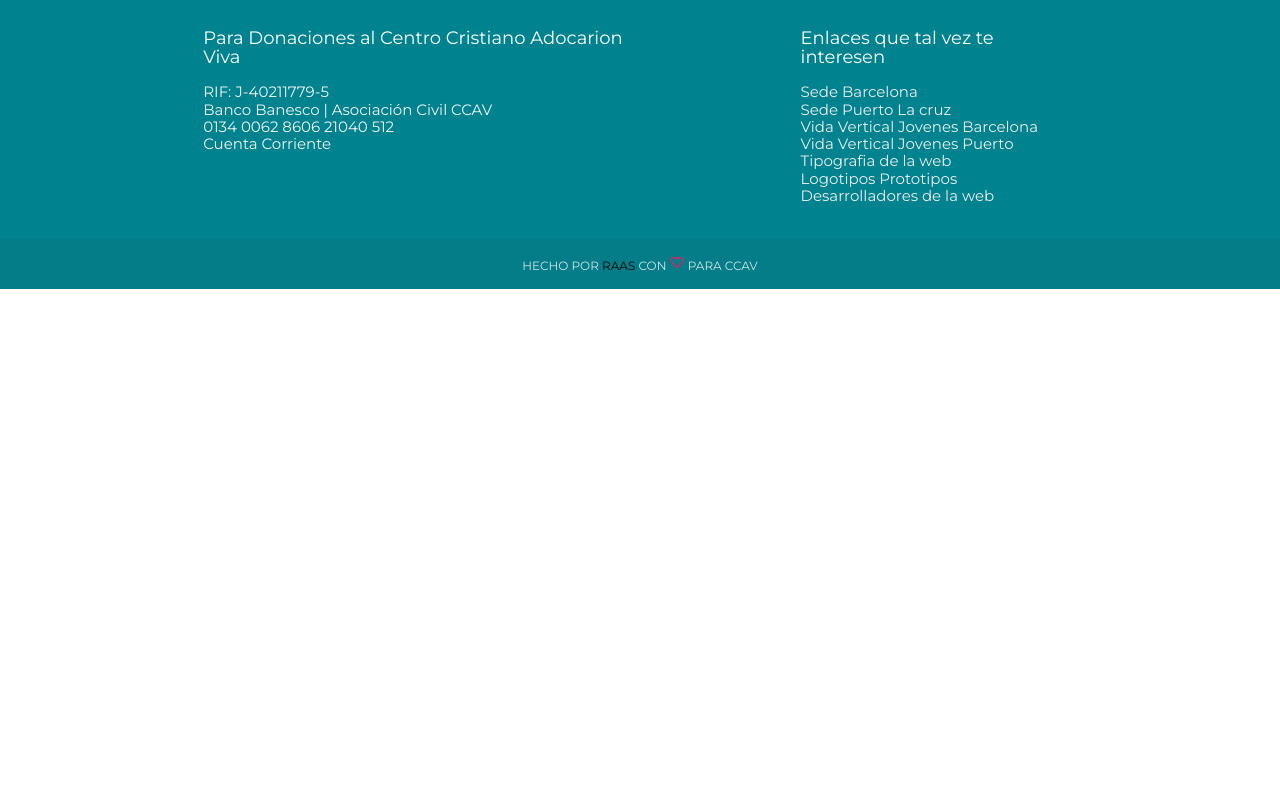
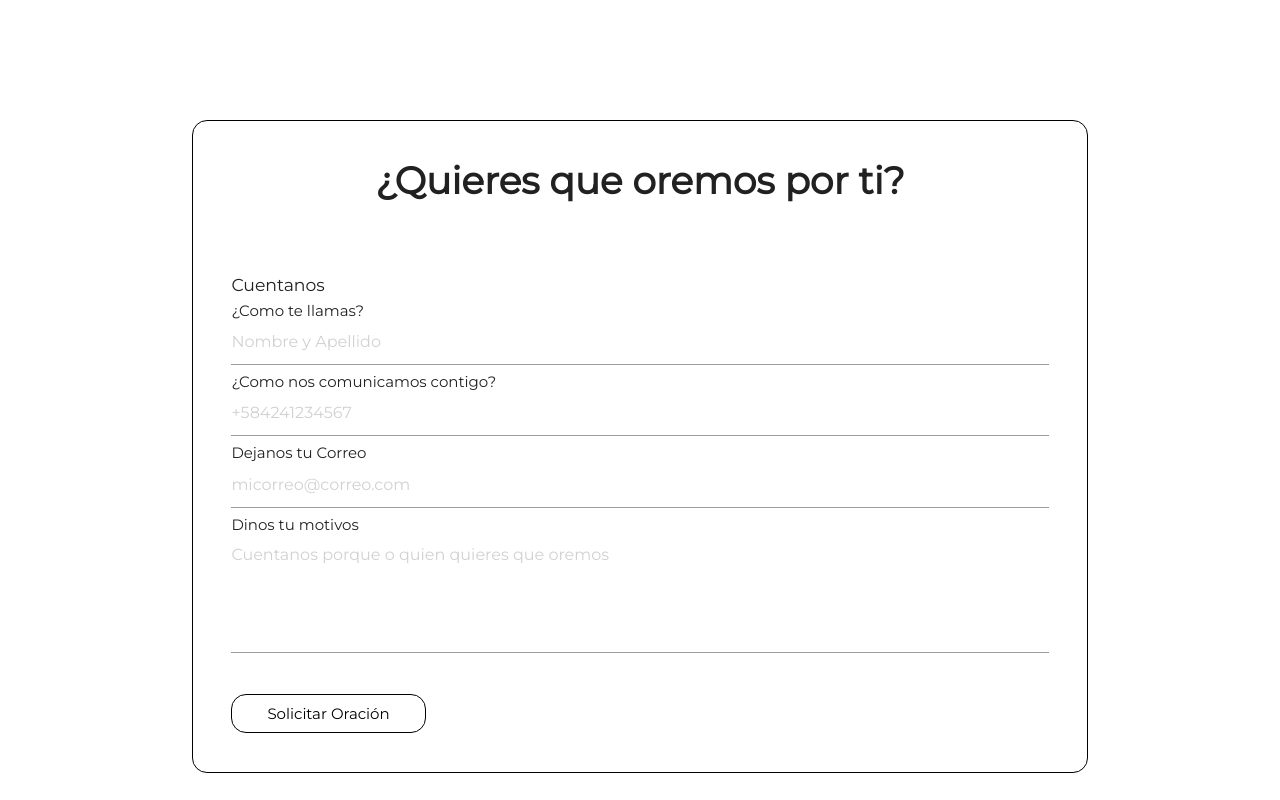
Before and after one commit to aceroraas/PWA-CCAV, a React (Create React App) app: page / in a window 1280 px wide. Shown: the part 1540-2340 px from the top of the page. Before the commit the page ends 1829 px from the top, so only its background shows below. Built offline with nearby package versions, Linux system fonts and the light colour scheme; no server answers; the database is empty.

Commit message:
finalizacion de area pastores y contacto de oracion en pagina principal, (solo diseño)

```diff
--- a/src/componentes/Banner.js
+++ b/src/componentes/Banner.js
@@ -38,7 +38,7 @@ function Banner(props) {
                     <h1>{banner.titulo}</h1>
                     {banner.btn === true && <Link className='btnBanner pulse' to={banner.btnruta}>{banner.btnTexto}</Link>}
                 </div>
-                <img src="https://images.unsplash.com/photo-1499084732479-de2c02d45fcc?ixlib=rb-1.2.1&ixid=eyJhcHBfaWQiOjEyMDd9&auto=format&fit=crop&w=1489&q=80" alt='foto banner' />
+                <img src={banner.img} alt='foto banner' />
             </div>
         </>
         );
--- /dev/null
+++ b/src/componentes/FormularioAyuda.js
@@ -0,0 +1,24 @@
+import React from 'react';
+import '../css/componentes/FormularioAyuda.css';
+
+function FormularioAyuda(props) {
+    return <>
+        <div className='Fondo'>
+            <div className='TarjetaFormulario'>
+                <h2>¿Quieres que oremos por ti?</h2>
+                <h6>Cuentanos</h6>
+                <span>¿Como te llamas?</span>
+                <input id='nombreFormulario' type='text' placeholder='Nombre y Apellido' />
+                <span>¿Como nos comunicamos contigo?</span>
+                <input id='numeroDeTelefono' type='tel' placeholder='+584241234567'/>
+                <span>Dejanos tu Correo</span>
+                <input id='email' type='email' placeholder='micorreo@correo.com'/>
+                <span>Dinos tu motivos</span>
+                <textarea id='motivo' class="materialize-textarea" placeholder='Cuentanos porque o quien quieres que oremos'/>
+                <button id='btnMotivoOracion'>Solicitar Oración</button>
+            </div>
+        </div>
+    </>
+}
+
+export default FormularioAyuda;
--- a/src/componentes/Navbar.js
+++ b/src/componentes/Navbar.js
@@ -68,6 +68,13 @@ class Navbar extends Component {
             // eslint-disable-next-line
             let instances = M.Slider.init(elems, { height: 720, indicators: false, duration: 400, interval: 6000 });
         });
+
+
+        document.addEventListener('DOMContentLoaded', function() {
+            var elems = document.querySelectorAll('.parallax');
+            // eslint-disable-next-line
+            var instances = M.Parallax.init(elems);
+          });
     }
 
 
--- /dev/null
+++ b/src/css/componentes/FormularioAyuda.css
@@ -0,0 +1,39 @@
+.Fondo{
+    left: 0;
+    right: 0;
+    margin-top: 10%;
+    margin-bottom: 10%;
+}
+
+.TarjetaFormulario{
+    margin-left: 15%;
+    margin-right: 15%;
+    border: 0.5px solid black;
+    border-radius: 15px;
+    padding: 3%;
+}
+
+.TarjetaFormulario h2{
+    text-align: center;
+}
+
+#btnMotivoOracion{
+    padding-top: 10px;
+    padding-bottom: 10px;
+    padding-left: 35px;
+    padding-right: 35px;
+    margin-top: 30px;
+    left: 0;
+    right: 0;
+    background-color: white;
+    border: 1px solid black;
+    border-radius: 15px;
+
+}
+
+#motivo{
+    height: 120px;
+}
+#nombreFormulario #numeroDeTelefono{
+    width: 50px;
+}
--- a/src/paginas/PInicio.js
+++ b/src/paginas/PInicio.js
@@ -5,6 +5,7 @@ import Banner from '../componentes/Banner';
 import Localizaciones from '../componentes/Localizaciones';
 import Anuncios from '../componentes/Anuncios';
 import Pastores from '../componentes/Pastores';
+import FormularioAyuda from '../componentes/FormularioAyuda';
 
 function PInicio() {
     return <>
@@ -13,6 +14,7 @@ function PInicio() {
         <Anuncios ruta={'global'}/>
         <Youtube ruta={'global'} />
         <Pastores ruta ={'global'}/>
+        <FormularioAyuda ruta ={'global'} />
     </>
 }
 export default PInicio;
```
